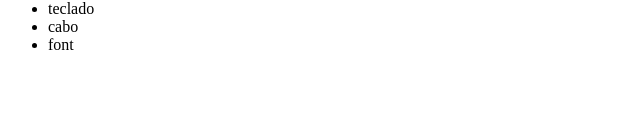
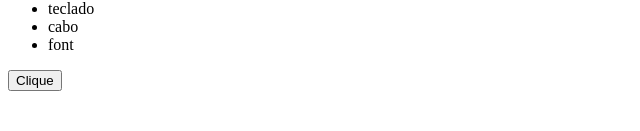
Before and after one commit to moniquetrotta/angular-diretivas-spa, an Angular app: page / in a window 1280 px wide. Shown: the part 169-300 px from the top of the page, without its empty margins (0-640 px from the left). Built offline with nearby package versions, Linux system fonts and the light colour scheme.

Commit message:
reatividade do componente button e ul

```diff
--- a/src/app/card/card.component.html
+++ b/src/app/card/card.component.html
@@ -5,3 +5,4 @@
 <ul>
   <li *ngFor="let p of produtos"> {{p}}</li>
 </ul>
+<button (click)="Adicionar()">Clique</button>
--- a/src/app/card/card.component.ts
+++ b/src/app/card/card.component.ts
@@ -21,4 +21,7 @@ export class CardComponent implements OnInit {
   ngOnInit(): void {
   }
 
+  Adicionar(){
+    this.produtos.push("Niqs")
+  }
 }
```
